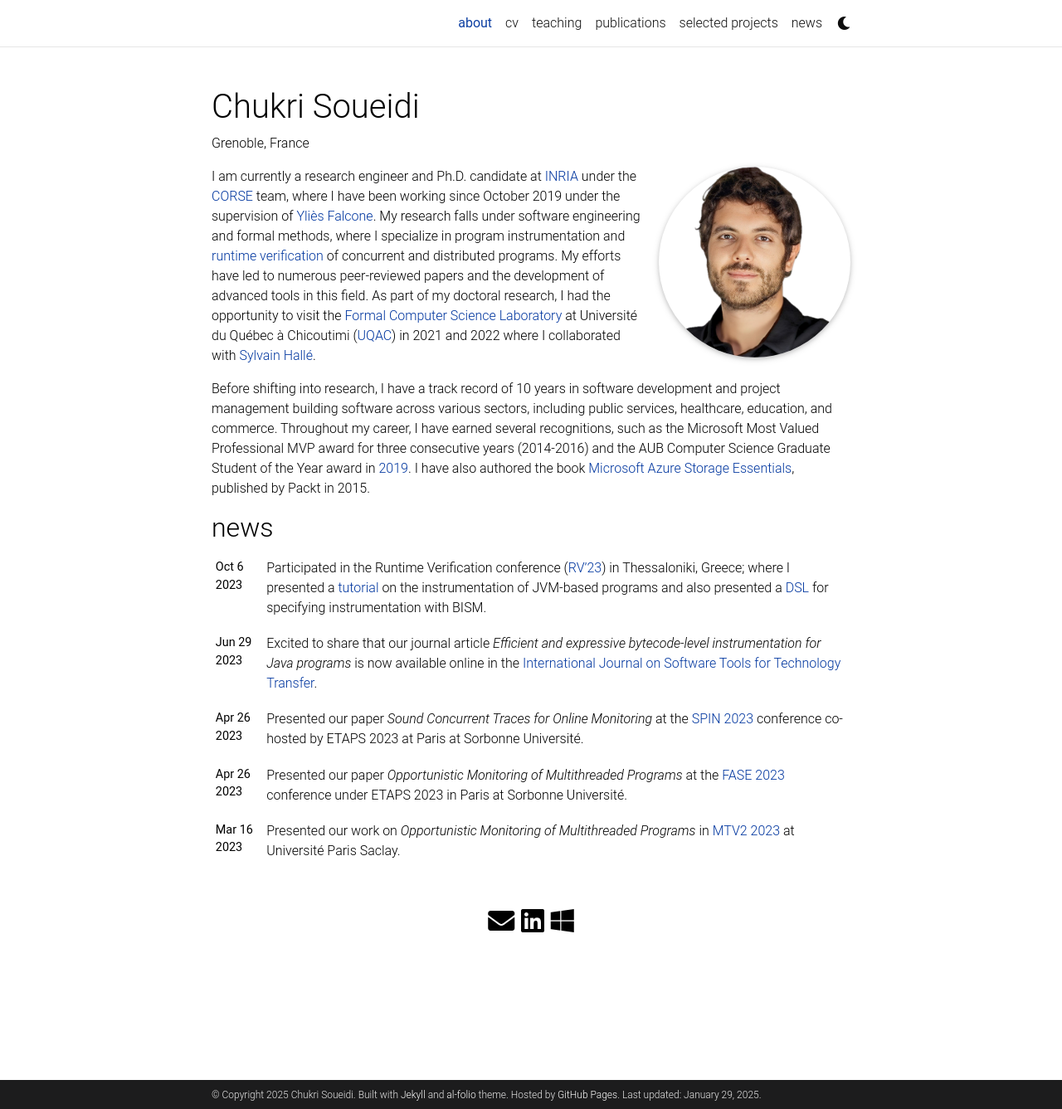
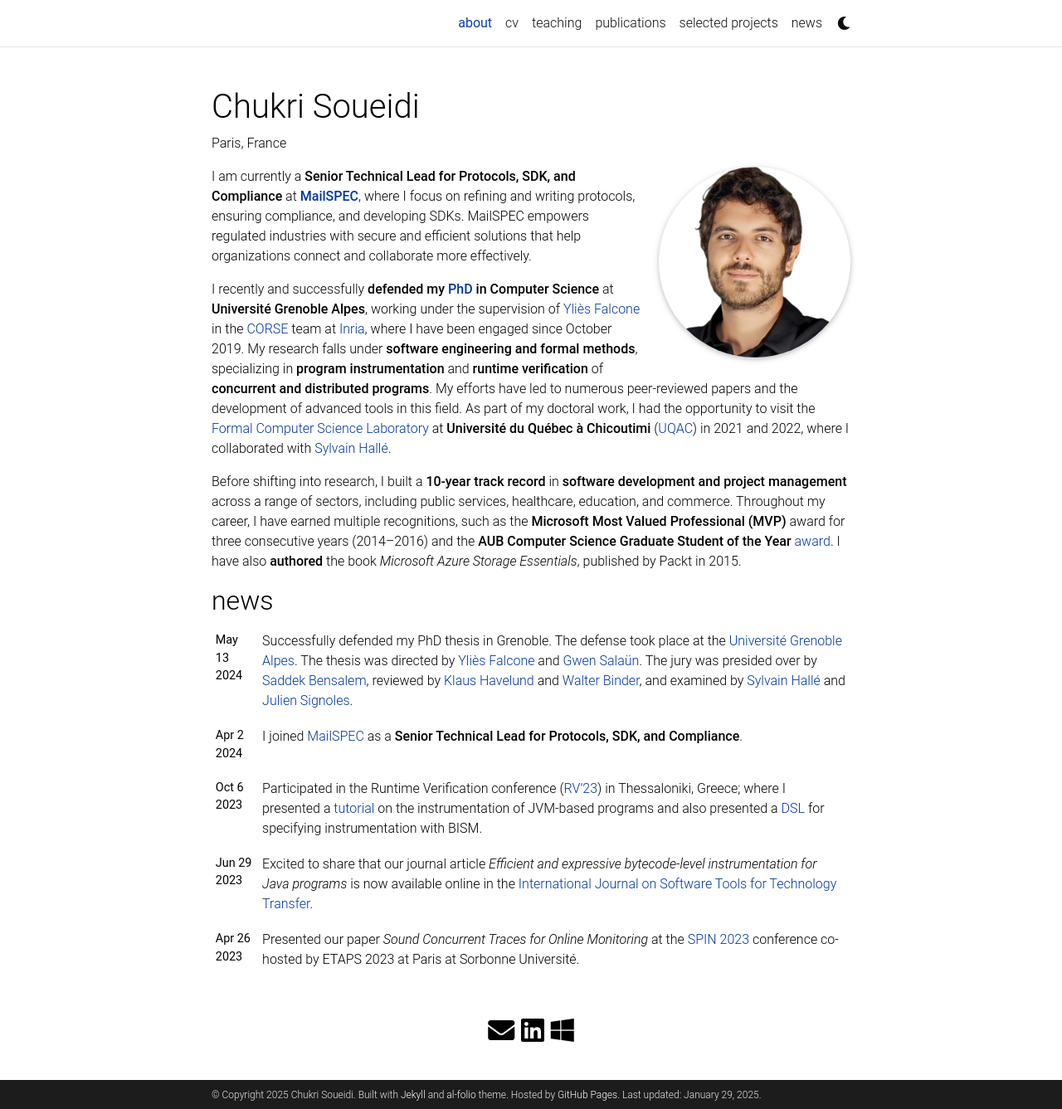
Before and after one commit to csoueidi/csoueidi, a Jekyll site: the page built from _pages/about.md, in a window 1280 px wide and 1337 px high. Shown: the whole window at 83% size. Built offline with Jekyll 4.4.1, drawn with Linux system fonts in a browser that asks for light colours; full-size pictures stand in for the smaller copies a plugin makes; some web fonts are replaced; comment, search, counter and statistics services are not loaded; a style sheet for code colours, icons or effects is not loaded.

Commit message:
changes to CV

```diff
--- a/_data/cv.yml
+++ b/_data/cv.yml
@@ -4,9 +4,9 @@
     - name: Full Name
       value: Chukri Soueidi
     - name: Current Position
-      value: Software Engineering Researcher / Doctoral Candidate
+      value: Senior Technical Lead, Protocols, SDK, and Compliance
     - name: Location
-      value: Grenoble, France
+      value: Paris, France
     - name: Email
       value: chukrisoueidi@gmail.com
     - name: Publications
@@ -32,6 +32,12 @@
 - title: Experience
   type: time_table
   contents:
+    - title: Senior Technical Lead, Protocols, SDK, and Compliance
+      institution: MailSPEC, Paris, France
+      year: 2024 - Present
+      description:
+        - Integrating MailSPEC solutions with Microsoft 365.
+        - Refining and writing protocols, ensuring compliance, and developing SDKs.
     - title: Software Engineering Researcher / Doctoral Candidate
       institution: Inria, Grenoble, France
       year: 2019 - Present
--- a/_pages/about.md
+++ b/_pages/about.md
@@ -10,16 +10,14 @@
   image_circular: true # crops the image to make it circular
   address: >
 
-
-news: true  # includes a list of news items
+news: true # includes a list of news items
 selected_papers: false # includes a list of papers marked as "selected={true}"
-social: true  # includes social icons at the bottom of the page
+social: true # includes social icons at the bottom of the page
 pdf1: lettercmps.pdf
-
 ---
 
+I am currently a **Senior Technical Lead for Protocols, SDK, and Compliance** at **[MailSPEC](https://www.mailspec.com)**, where I focus on refining and writing protocols, ensuring compliance, and developing SDKs. MailSPEC empowers regulated industries with secure and efficient solutions that help organizations connect and collaborate more effectively.
 
-I am currently a research engineer and Ph.D. candidate at [INRIA](http://inria.fr) under the [CORSE](https://team.inria.fr/corse/) team, where I have been working since October 2019 under the supervision of [Yliès Falcone](https://www.ylies.fr). My research falls under software engineering and formal methods, where I specialize in program instrumentation and [runtime verification](https://en.wikipedia.org/wiki/Runtime_verification) of concurrent and distributed programs. My efforts have led to numerous peer-reviewed papers and the development of advanced tools in this field. As part of my doctoral research, I had the opportunity to visit the [Formal Computer Science Laboratory](https://liflab.ca) at Université du Québec à Chicoutimi ([UQAC](https://www.uqac.ca)) in 2021 and 2022 where I collaborated with [Sylvain Hallé](https://leduotang.ca/sylvain/).
+I recently and successfully **defended my [PhD](https://theses.fr/2024GRALM021) in Computer Science** at **Université Grenoble Alpes**, working under the supervision of [Yliès Falcone](https://www.ylies.fr) in the [CORSE](https://team.inria.fr/corse/) team at [Inria](http://inria.fr), where I have been engaged since October 2019. My research falls under **software engineering and formal methods**, specializing in **program instrumentation** and [**runtime verification**](https://en.wikipedia.org/wiki/Runtime_verification) of **concurrent and distributed programs**. My efforts have led to numerous peer-reviewed papers and the development of advanced tools in this field. As part of my doctoral work, I had the opportunity to visit the [Formal Computer Science Laboratory](https://liflab.ca) at **Université du Québec à Chicoutimi** ([UQAC](https://www.uqac.ca)) in 2021 and 2022, where I collaborated with [Sylvain Hallé](https://leduotang.ca/sylvain/).
 
-
-Before shifting into research, I have a track record of 10 years in software development and project management building software across various sectors, including public services, healthcare, education, and commerce. Throughout my career, I have earned several recognitions, such as the Microsoft Most Valued Professional MVP award for three consecutive years (2014-2016) and the AUB Computer Science Graduate Student of the Year award in  <a href="{{ page.pdf1 | prepend: 'assets/pdf/' | relative_url}}" target="_blank" rel="noopener noreferrer" >2019</a>. I have also authored the book [Microsoft Azure Storage Essentials](https://www.packtpub.com/product/microsoft-azure-storage-essentials/9781784396237), published by Packt in 2015.
+Before shifting into research, I built a **10-year track record** in **software development and project management** across a range of sectors, including public services, healthcare, education, and commerce. Throughout my career, I have earned multiple recognitions, such as the **Microsoft Most Valued Professional (MVP)** award for three consecutive years (2014–2016) and the **AUB Computer Science Graduate Student of the Year** <a href="{{ page.pdf1 | prepend: 'assets/pdf/' | relative_url}}" target="_blank" rel="noopener noreferrer" >award</a>. I have also **authored** the book [_Microsoft Azure Storage Essentials_](https://www.packtpub.com/product/microsoft-azure-storage-essentials/9781784396237), published by Packt in 2015.
--- a/_pages/publications.md
+++ b/_pages/publications.md
@@ -3,13 +3,12 @@
 permalink: /publications/
 title: publications
 description: publications in reverse chronological order.
-years: [ 2023, 2022, 2020,2019,2015]
+years: [2024, 2023, 2022, 2020, 2019, 2015]
 nav: true
 nav_order: 4
 ---
 
-You can also check my publications on  <a href="https://scholar.google.com/citations?hl=en&user=UWWRHbcAAAAJ" title="scholar">Google Scholar.</a>
-
+You can also check my publications on <a href="https://scholar.google.com/citations?hl=en&user=UWWRHbcAAAAJ" title="scholar">Google Scholar.</a>
 
 <!-- _pages/publications.md -->
 <div class="publications">
```
Also changed, not shown: other parts of _pages/about.md (+1 -1 lines), _bibliography/papers.bib (+15 -0 lines), _news/announcement_71.md (added, +7 -0 lines), _news/announcement_8.md (added, +15 -0 lines), _pages/cv.md (+1 -1 lines).
